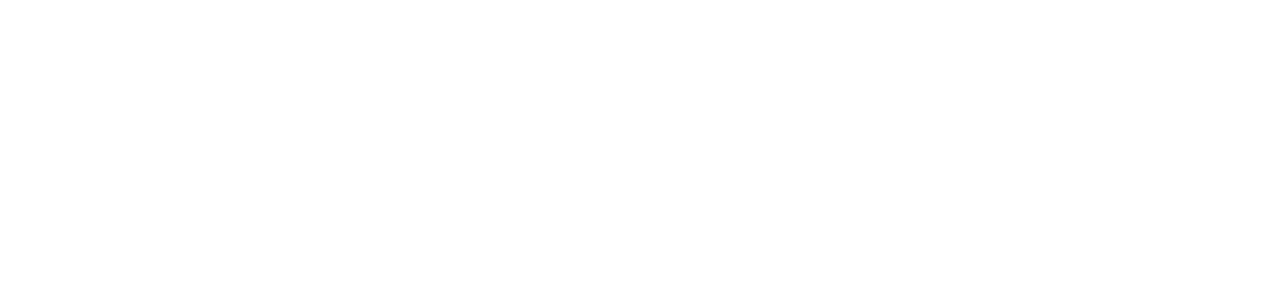
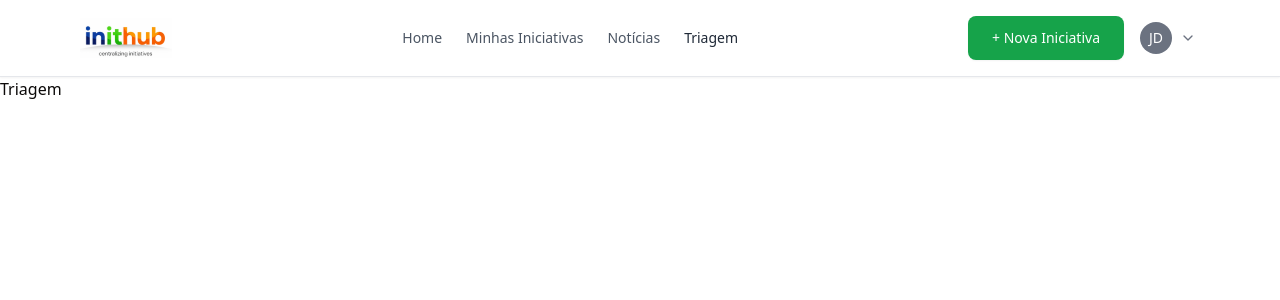
Before and after one commit to comitivapantaneira/inithub, a React (Vite) app in the folder frontend/: page /screening in a window 1280 px wide. Before the commit this address had no page. Shown: the top 300 px of the page. Built offline with nearby package versions, Linux system fonts and the light colour scheme.

Commit message:
feat: add Header and UserDropdown components; implement routing for Home and initiatives pages

```diff
--- a/frontend/package.json
+++ b/frontend/package.json
@@ -14,6 +14,7 @@
     "@radix-ui/react-slot": "^1.2.3",
     "class-variance-authority": "^0.7.1",
     "clsx": "^2.1.1",
+    "lucide-react": "^0.539.0",
     "react": "^19.1.0",
     "react-dom": "^19.1.0",
     "react-router-dom": "^7.8.0"
--- a/frontend/src/App.tsx
+++ b/frontend/src/App.tsx
@@ -1,12 +1,69 @@
 import { BrowserRouter as Router, Routes, Route } from "react-router-dom";
-import Login from "./pages/Login"
+import Login from "./pages/Login";
+import Home from "./pages/Home";
+import Header from "./components/Header";
+import CreateIniciative from "./components/CreateIniciative";
+
+function LayoutWithHeader({ children }: { children: React.ReactNode }) {
+  return (
+    <>
+      <Header />
+      {children}
+    </>
+  );
+}
 
 export default function App() {
   return (
     <Router>
       <Routes>
         <Route path="/" element={<Login />} />
+
+        <Route
+          path="/home"
+          element={
+            <LayoutWithHeader>
+              <Home />
+            </LayoutWithHeader>
+          }
+        />
+
+        <Route
+          path="/my-initiatives"
+          element={
+            <LayoutWithHeader>
+              <h1>Minhas Iniciativas</h1>
+            </LayoutWithHeader>
+          }
+        />
+
+        <Route
+          path="/news"
+          element={
+            <LayoutWithHeader>
+              <h1>Notícias</h1>
+            </LayoutWithHeader>
+          }
+        />
+
+        <Route
+          path="/screening"
+          element={
+            <LayoutWithHeader>
+              <h1>Triagem</h1>
+            </LayoutWithHeader>
+          }
+        />
+
+        <Route
+          path="/create-initiative"
+          element={
+            <LayoutWithHeader>
+              <CreateIniciative />
+            </LayoutWithHeader>
+          }
+        />
       </Routes>
     </Router>
-  )
+  );
 }
--- /dev/null
+++ b/frontend/src/components/Header.tsx
@@ -0,0 +1,60 @@
+import type { NavLink } from "@/types/types";
+import { Link, useLocation, useNavigate } from "react-router-dom";
+import UserDropdown from "./UserDropdown";
+
+const navLinks: NavLink[] = [
+    { label: "Home", path: "/home" },
+    { label: "Minhas Iniciativas", path: "/my-initiatives" },
+    { label: "Notícias", path: "/news" },
+    { label: "Triagem", path: "/screening" }
+];
+
+const Header = () => {
+    const location = useLocation();
+    const navigate = useNavigate();
+
+    const goToCreateIniciative = () => {
+        navigate("/create-initiative");
+    }
+
+    return (
+        <header className="bg-white shadow-sm border-b border-gray-200 sticky top-0 z-20">
+            <div className="max-w-6xl mx-auto px-4 py-4 flex items-center justify-between">
+                <div className="flex items-center ">
+                    <img src="/images/logo-inithub.svg" alt="Innovation Hub Logo" className="h-10" />
+                </div>
+
+                <nav className="flex space-x-6">
+                    {navLinks.map((link) => {
+                        const isActive = location.pathname === link.path;
+                        return (
+                        <Link
+                            key={link.path}
+                            to={link.path}
+                            className={`text-gray-600 text-sm font-medium hover:text-gray-900 transition-colors duration-200
+                            ${isActive ? "font-bold text-gray-800" : ""}
+                            `}
+                        >
+                            {link.label}
+                        </Link>
+                        );
+                    })}
+                </nav>
+
+
+                <div className="flex items-center space-x-3">
+                    <button
+                        className="text-white text-sm px-6 py-3 rounded-lg font-medium flex items-center space-x-2 shadow-sm bg-green-600 hover:bg-green-700 transition-colors duration-200"
+                        onClick={goToCreateIniciative}
+                    >
+                        + Nova Iniciativa
+                    </button>
+
+                    <UserDropdown />
+                </div>
+            </div>
+      </header>
+    );
+};
+
+export default Header;
--- a/frontend/src/components/LoginForm.tsx
+++ b/frontend/src/components/LoginForm.tsx
@@ -42,18 +42,6 @@ const LoginForm = () => {
           />
         </div>
 
-        <div className="grid gap-2">
-          <div className="flex items-center">
-            <Label htmlFor="password">Código da organização</Label>
-          </div>
-          <Input
-            id="password"
-            type="password"
-            placeholder="Digite o código da sua organização"
-            required
-          />
-        </div>
-
         <div className="grid gap-3">
           <Button type="submit" className="w-full shadow-md">
             Entrar
--- /dev/null
+++ b/frontend/src/components/UserDropdown.tsx
@@ -0,0 +1,58 @@
+import { useState } from "react";
+import { ChevronDown, User, Settings, LogOut } from "lucide-react";
+
+const UserDropdown = () => {
+  const [userDropdownOpen, setUserDropdownOpen] = useState(false);
+
+  return (
+    <div className="relative">
+      <button
+        onClick={() => setUserDropdownOpen(!userDropdownOpen)}
+        className="flex items-center space-x-2 p-1 rounded-lg hover:bg-gray-100 transition-colors"
+      >
+        <div className="w-8 h-8 bg-gray-500 rounded-full flex items-center justify-center">
+          <span className="text-white text-sm font-medium">JD</span>
+        </div>
+        <ChevronDown
+          className={`w-4 h-4 text-gray-500 transition-transform duration-200 ${
+            userDropdownOpen ? "rotate-180" : ""
+          }`}
+        />
+      </button>
+
+      {userDropdownOpen && (
+        <div className="absolute right-0 mt-2 w-56 bg-white rounded-lg shadow-lg border border-gray-200 py-1 z-50">
+          <div className="px-4 py-3 border-b border-gray-100">
+            <p className="text-sm font-medium text-gray-900">John Doe</p>
+            <p className="text-sm text-gray-500">john.doe@company.com</p>
+            <p className="text-xs text-gray-400">Product Manager</p>
+          </div>
+
+          <button className="w-full px-4 py-2 text-left text-sm text-gray-700 hover:bg-gray-100 flex items-center space-x-2">
+            <User className="w-4 h-4" />
+            <span>Perfil</span>
+          </button>
+
+          <button className="w-full px-4 py-2 text-left text-sm text-gray-700 hover:bg-gray-100 flex items-center space-x-2">
+            <Settings className="w-4 h-4" />
+            <span>Configurar Organização</span>
+          </button>
+
+          <button className="w-full px-4 py-2 text-left text-sm text-gray-700 hover:bg-gray-100 flex items-center space-x-2">
+            <User className="w-4 h-4" />
+            <span>Entrar em Organização</span>
+          </button>
+
+          <div className="border-t border-gray-100 mt-1 pt-1">
+            <button className="w-full px-4 py-2 text-left text-sm text-red-600 hover:bg-red-50 flex items-center space-x-2">
+              <LogOut className="w-4 h-4" />
+              <span>Sign Out</span>
+            </button>
+          </div>
+        </div>
+      )}
+    </div>
+  );
+};
+
+export default UserDropdown;
```
Also changed, not shown: 1 other file (tests, documents, lock files or other folders).
